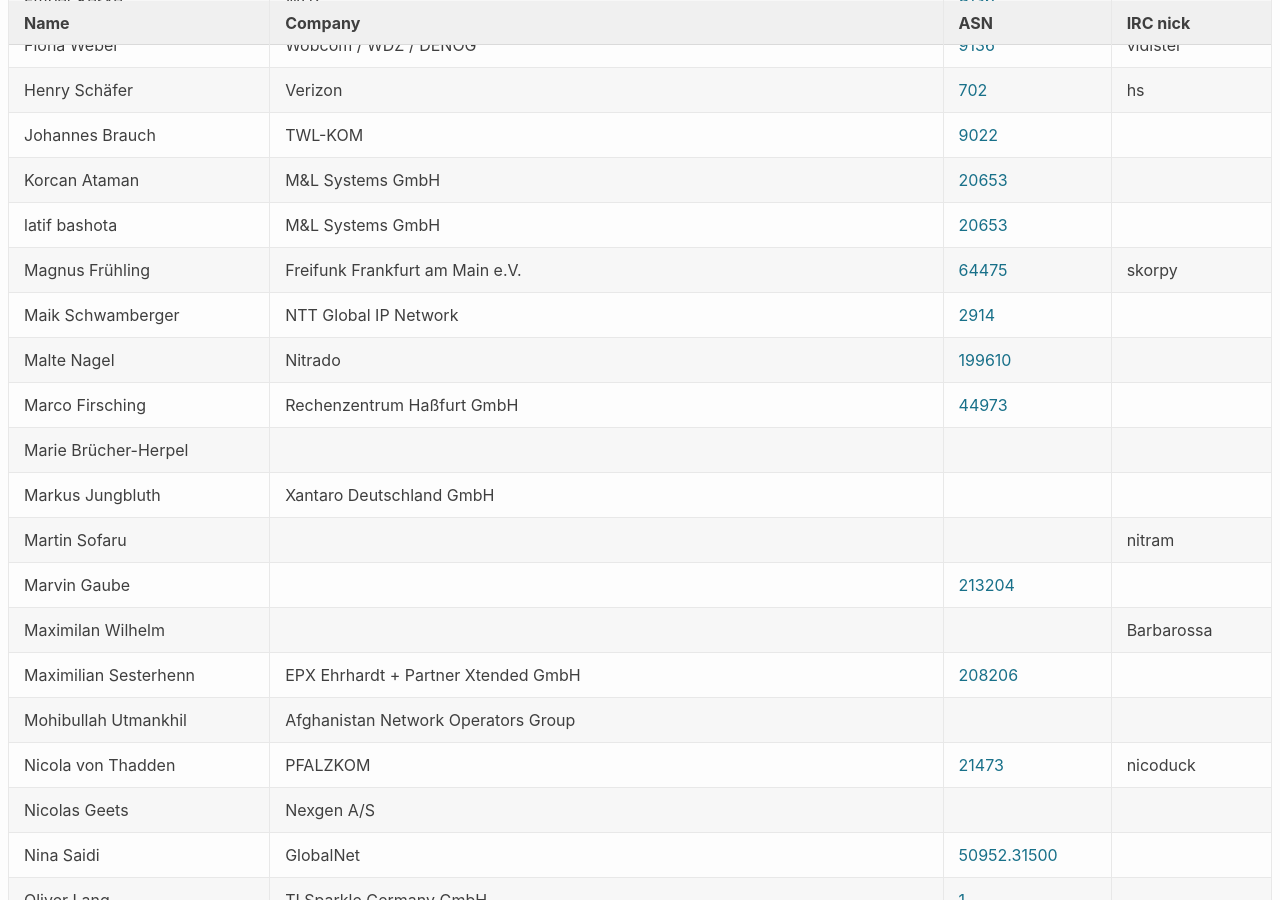
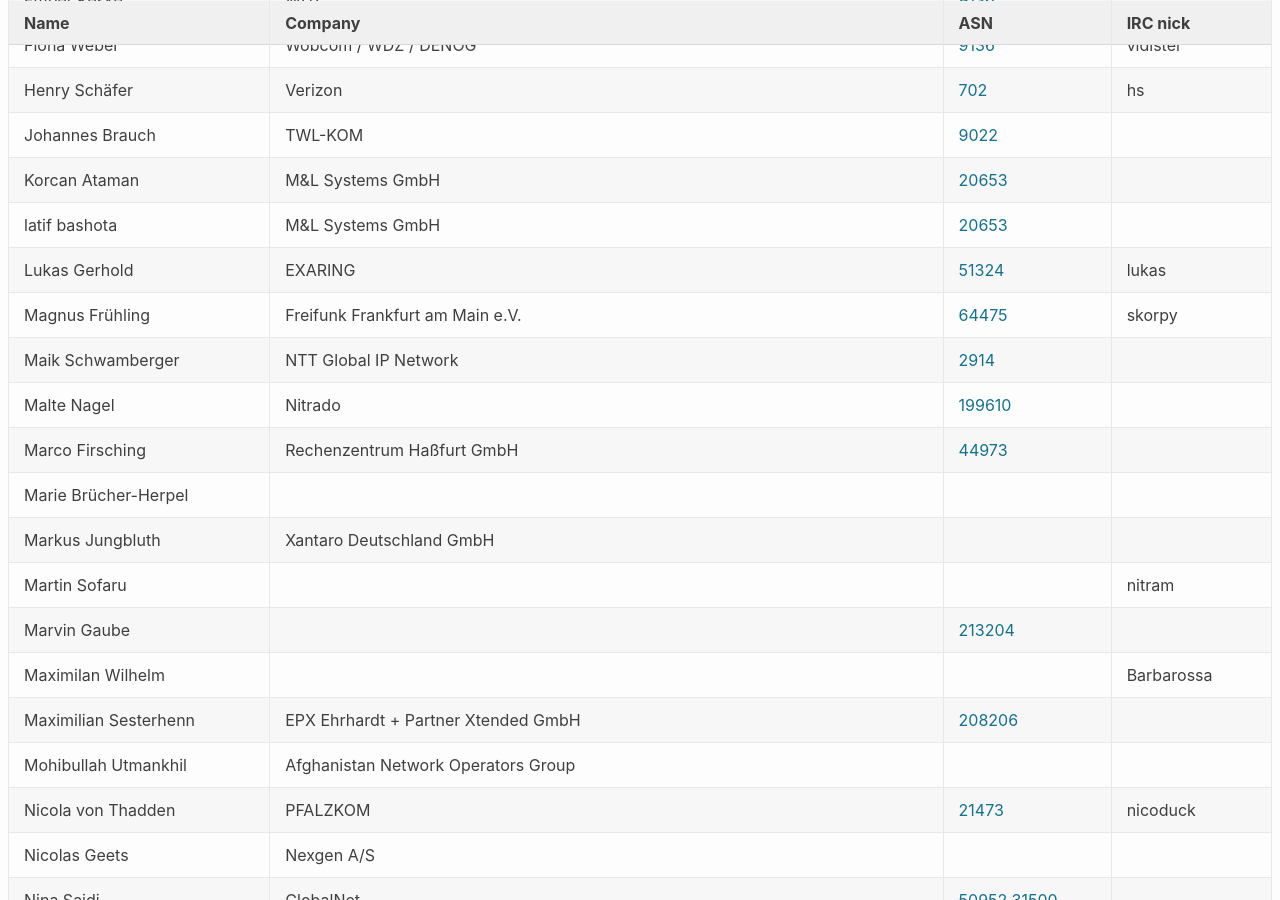
Before and after one commit to denog/pretix-attendeelist, a Jekyll site: the page built from denogmeetup24-01/index.markdown, in a window 1280 px wide and 900 px high, scrolled down 661 px. Built offline with Jekyll 4.4.1, drawn with Linux system fonts in a browser that asks for light colours.

Commit message:
Latest data: Tue Jan 23 21:10:00 UTC 2024

```diff
--- a/_data/attendees_denogmeetup24-01.json
+++ b/_data/attendees_denogmeetup24-01.json
@@ -112,6 +112,12 @@
     "company": "M&L Systems GmbH",
     "irc": null,
     "asn": "20653"
+  },
+  {
+    "name": "Lukas Gerhold",
+    "company": "EXARING",
+    "irc": "lukas",
+    "asn": "51324"
   },
   {
     "name": "Magnus Frühling",
```
